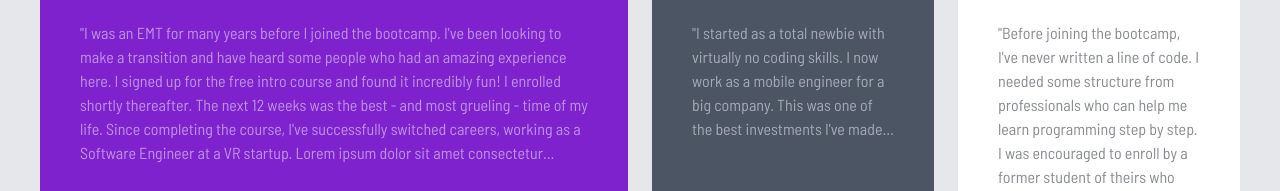
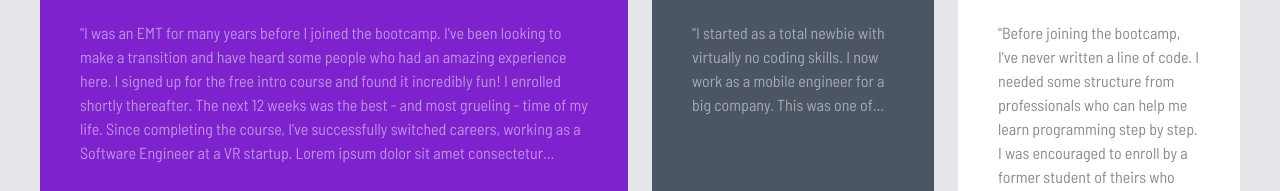
Before and after one commit to Sandunrmst/tailwind-revamp, a website: page 04/index.html in a window 1280 px wide. Shown: the part 231-422 px from the top of the page. Drawn offline with Linux system fonts and the light colour scheme.

Commit message:
add line clamp

```diff
--- a/04/index.html
+++ b/04/index.html
@@ -84,7 +84,7 @@
           </p>
 
           <!-- Small Text -->
-          <p class="mt-6 opacity-50 line-clamp-5">
+          <p class="mt-6 opacity-50 line-clamp-4">
             "I started as a total newbie with virtually no coding skills. I now
             work as a mobile engineer for a big company. This was one of the
             best investments I've made in myself. Lorem ipsum dolor sit amet
--- a/04/package.json
+++ b/04/package.json
@@ -20,6 +20,7 @@
   },
   "homepage": "https://github.com/Sandunrmst/tailwind-revamp#readme",
   "devDependencies": {
+    "@tailwindcss/line-clamp": "^0.4.4",
     "tailwindcss": "^3.4.18"
   }
 }
--- a/04/tailwind.config.js
+++ b/04/tailwind.config.js
@@ -14,5 +14,5 @@ module.exports = {
       },
     },
   },
-  plugins: [],
+  plugins: ['@tailwindcss/line-clamp'],
 }
```
Also changed, not shown: 04/src/css/style.css, 1 other file.
